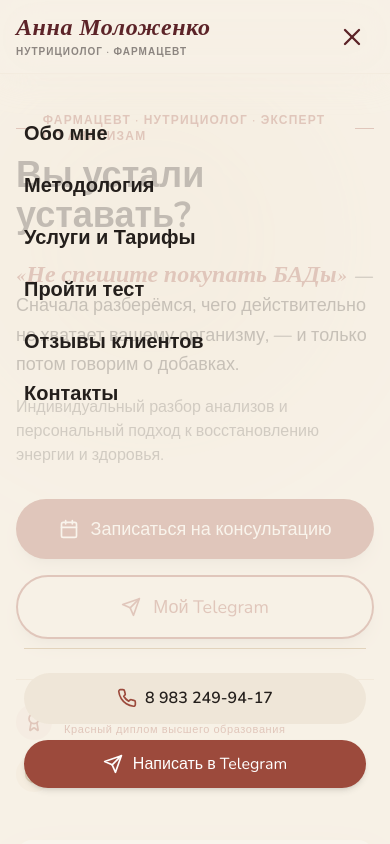
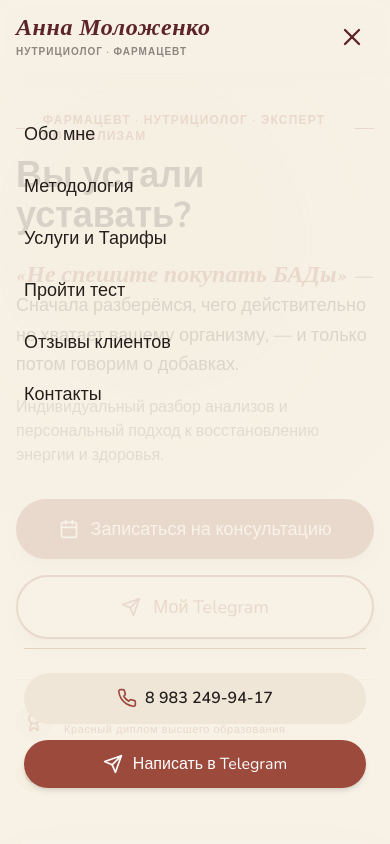
Before and after one commit to purrfect0/nutriciolog, a Next.js app: page /nutriciolog/ in a window 390 px wide. Both pictures are taken after a click on the button "Открыть меню". Shown: the top 844 px of the page. Built offline with nearby package versions, Linux system fonts and the light colour scheme; grey boxes are pictures that could not be loaded; a web font is replaced by a local one.

Commit message:
Restore exact original mobile menu typography and soft frosted glass backdrop blur from user screenshot

```diff
--- a/components/sections/Header.tsx
+++ b/components/sections/Header.tsx
@@ -105,16 +105,10 @@ export const Header: React.FC = () => {
         </div>
       </div>
 
-      {/* Mobile Drawer Navigation (Guaranteed Glassmorphism Overlay) */}
+      {/* Mobile Drawer Navigation (Original Frosted Glass Overlay) */}
       {mobileMenuOpen && (
-        <div
-          style={{
-            backdropFilter: 'blur(20px)',
-            WebkitBackdropFilter: 'blur(20px)',
-          }}
-          className="md:hidden fixed inset-0 z-40 bg-cream-100/75 p-6 pt-28 flex flex-col justify-between overflow-y-auto min-h-screen"
-        >
-          <nav className="flex flex-col space-y-6 text-xl font-bold text-charcoal pt-2">
+        <div className="md:hidden fixed inset-0 z-40 bg-cream-100/85 backdrop-blur-md p-6 pt-28 flex flex-col justify-between overflow-y-auto min-h-screen">
+          <nav className="flex flex-col space-y-6 text-lg font-medium text-charcoal pt-2">
             <a
               href="#about"
               onClick={() => setMobileMenuOpen(false)}
```
Also changed, not shown: index.html (+3 -6 lines).
